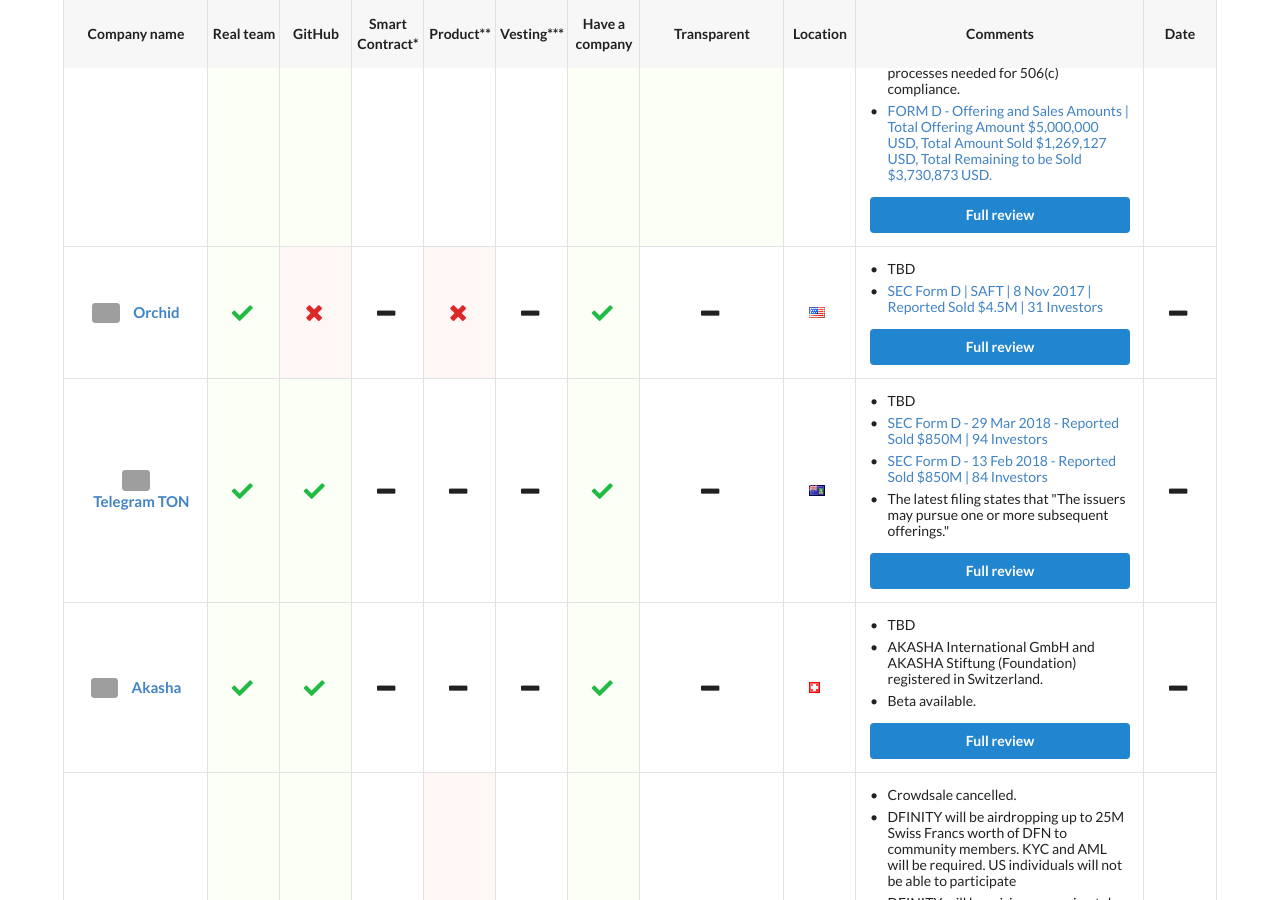
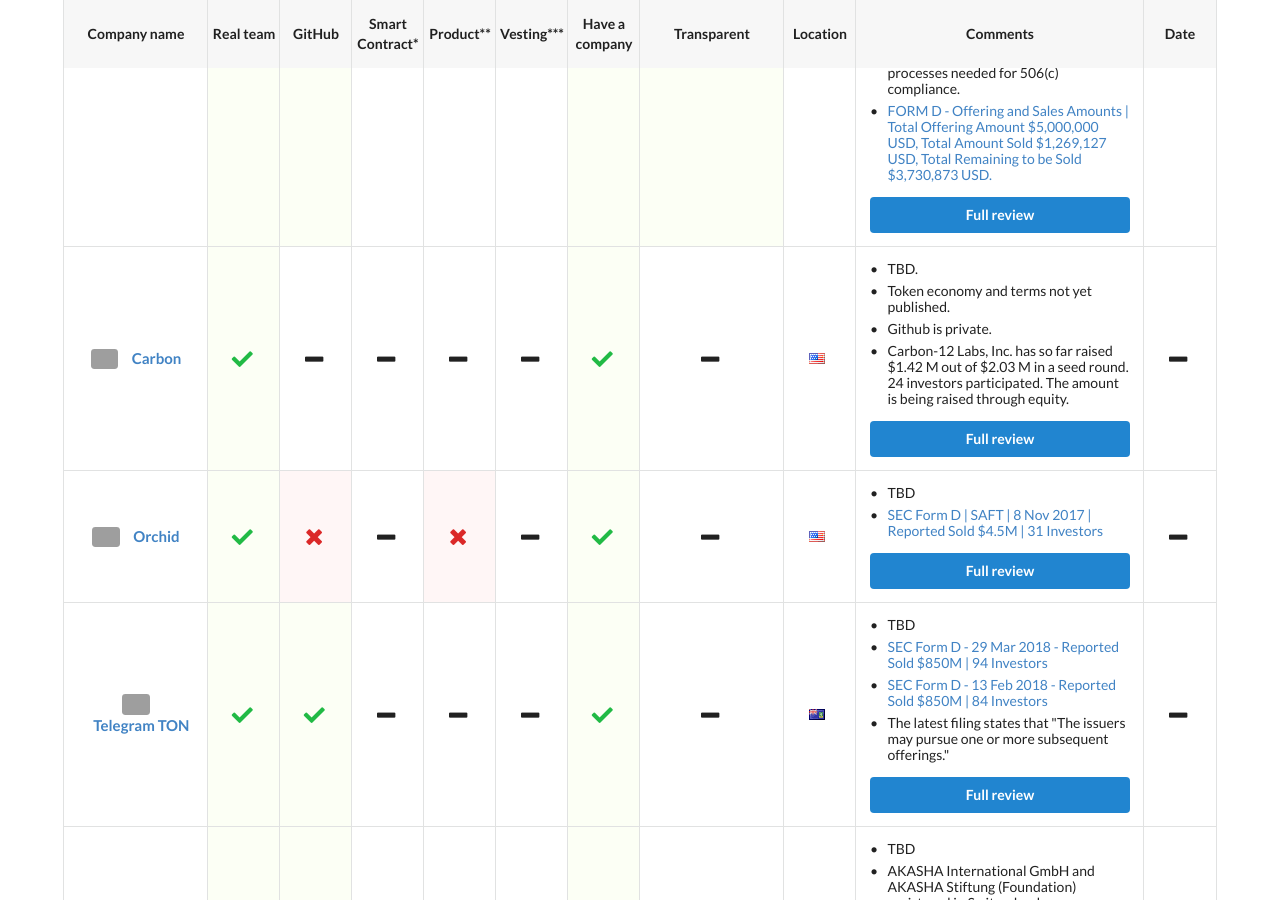
Before and after one commit to ico-check/ico-check, a Jekyll site: the page built from index.md, in a window 1280 px wide and 900 px high, scrolled down 869 px. Built offline with Jekyll 4.4.1, drawn with Linux system fonts in a browser that asks for light colours; nearby versions of some CDN libraries; grey boxes are pictures that could not be loaded.

Commit message:
72-carbon-ico-check
Added Carbon

```diff
--- a/_data/active-future-icos.yml
+++ b/_data/active-future-icos.yml
@@ -41,6 +41,27 @@
   ico_end_date:
   safe:
   issue_url: https://github.com/ico-check/ico-check/issues/107
+
+- name: Carbon
+  image: https://i.imgur.com/8EKAcrR.jpg
+  url: https://www.carbon.money/
+  real_team: true
+  github:
+  smart_contract:
+  product:
+  min_vesting:
+  have_company: true
+  transparent:
+  location: United States
+  comments:
+    - content: TBD.
+    - content: Token economy and terms not yet published.
+    - content: Github is private.
+    - content: Carbon-12 Labs, Inc. has so far raised $1.42 M out of $2.03 M in a seed round. 24 investors participated. The amount is being raised through equity.
+  ico_start_date:
+  ico_end_date:
+  safe:
+  issue_url: https://github.com/ico-check/ico-check/issues/109
 
 - name: Orchid
   image: https://i.imgur.com/Ngr7hpg.jpg
```
